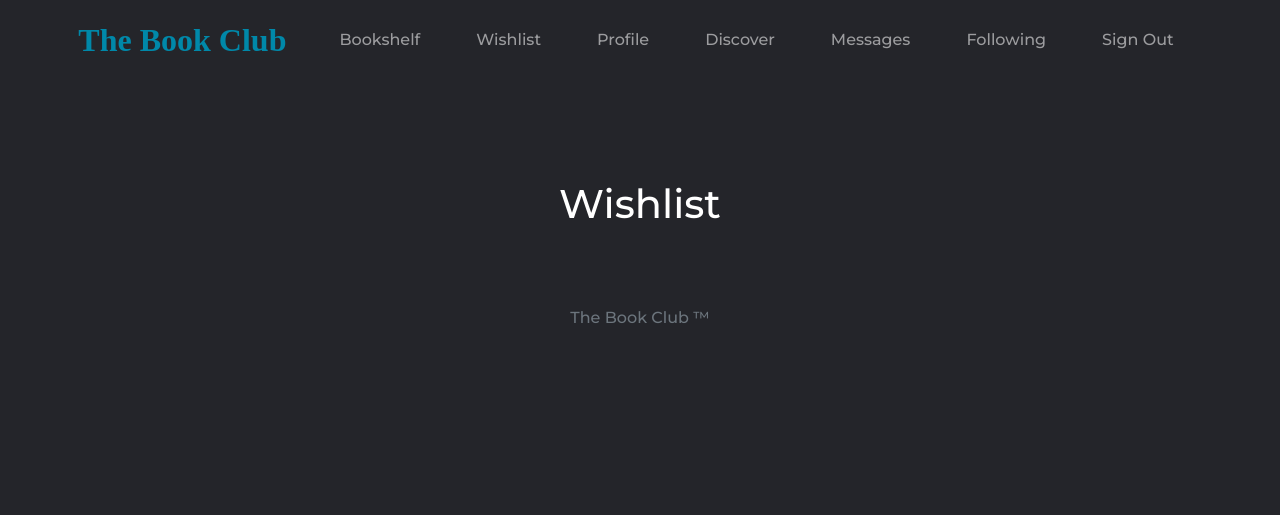
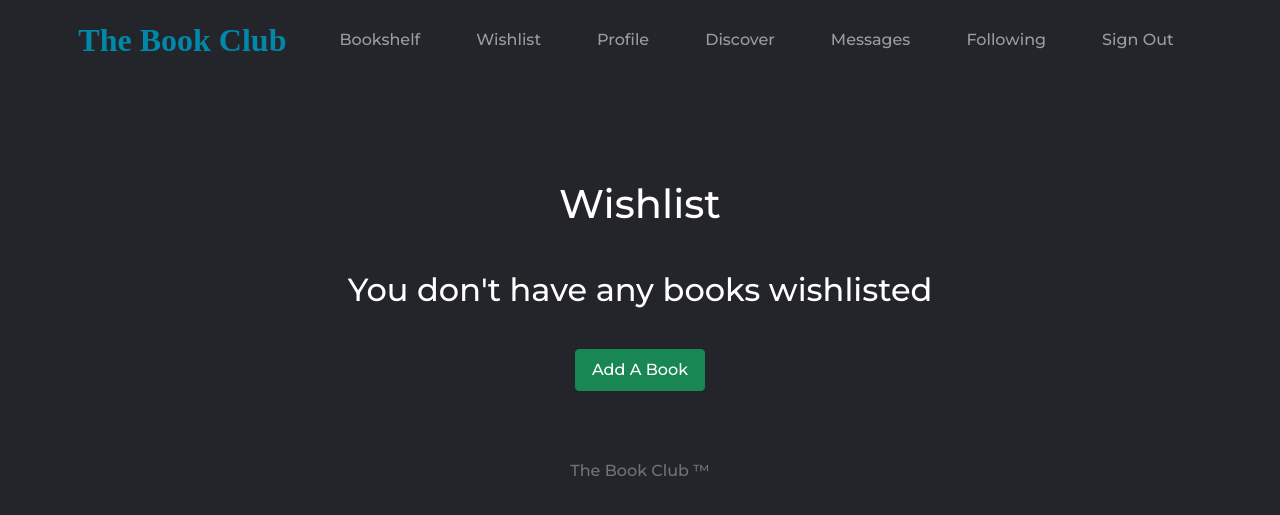
Before and after one commit to cjuanito797/TheBookClub, a Django app: page /account/wishlist/ in a window 1280 px wide. Shown: the top 515 px of the page. Run offline with Django 4.2, Linux system fonts and the light colour scheme; a user stored in the database is signed in; style sheets or scripts are compiled from the project's sources; some libraries are stand-ins or nearby versions.

Commit message:
Update myWishlist.html

```diff
--- a/accounts/templates/accounts/myWishlist.html
+++ b/accounts/templates/accounts/myWishlist.html
@@ -9,5 +9,9 @@
     <h1>Wishlist</h1>
 </div>
 
+	<h2 style="text-align:center; margin-top:25px">You don't have any books wishlisted</h2>
+	<h3 style="text-align:center; margin-top:40px">
+	<th class="d-flex justify-content-end"><a class="btn btn-success me-0 w-10" href="{% url 'accounts:addBook' %}">Add A
+            Book</a></th></h3>
 
 {% endblock %}
```
